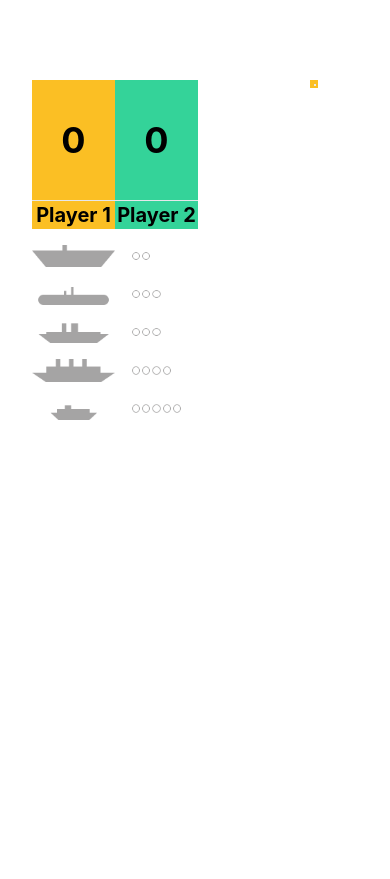
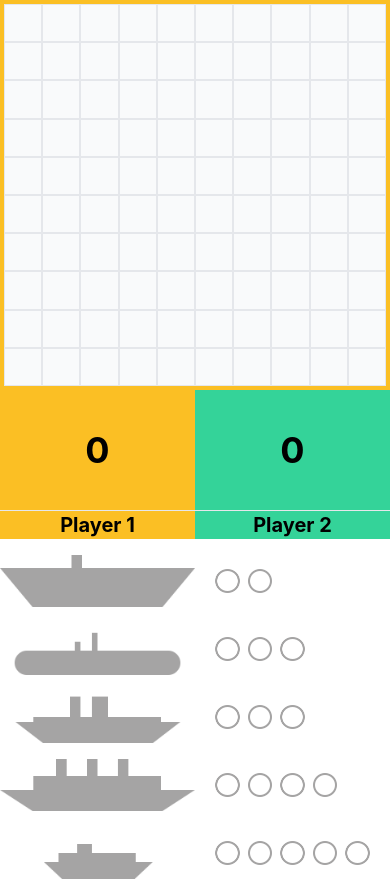
Before and after one commit to diegod3v/battleship-game, a Next.js app: page / in a window 390 px wide. Before the commit the page ends 844 px from the top, so only its background shows below. Built offline with nearby package versions, Linux system fonts and the light colour scheme.

Commit message:
fix mobile styles

```diff
--- a/pages/index.tsx
+++ b/pages/index.tsx
@@ -62,12 +62,8 @@ export default function Home() {
   return (
     <div>
       <div className="container mx-auto h-screen">
-        <div className="flex h-full">
-          <div className="md:w-4/12 h-20 px-8 py-20">
-            <PlayersBoard scoreP1={p1Score} scoreP2={p2Score} />
-            <ShipsCounter shipTypes={shipTypes} shipShotsCount={ships} />
-          </div>
-          <div className="h-full md:w-8/12 p-20">
+        <div className="flex flex-col md:flex-row flex-wrap md:flex-nowrap h-full">
+          <div className="w-full md:w-8/12 md:order-2 md:h-full p-0 sm:p-8 md:p-20">
             <GameGrid
               grid={grid}
               shipShotsList={shipShotsList}
@@ -75,6 +71,14 @@ export default function Home() {
               onClickBoard={onClickBoard}
             />
           </div>
+          <div className="sm:w-full md:w-4/12 md:order-1 flex flex-wrap h-20 px-0 sm:px-4 md:px-8 md:py-20">
+            <div className="w-full sm:w-1/4 md:w-full">
+              <PlayersBoard scoreP1={p1Score} scoreP2={p2Score} />
+            </div>
+            <div className="w-full sm:w-3/4 md:w-full">
+              <ShipsCounter shipTypes={shipTypes} shipShotsCount={ships} />
+            </div>
+          </div>
         </div>
       </div>
     </div>
```
